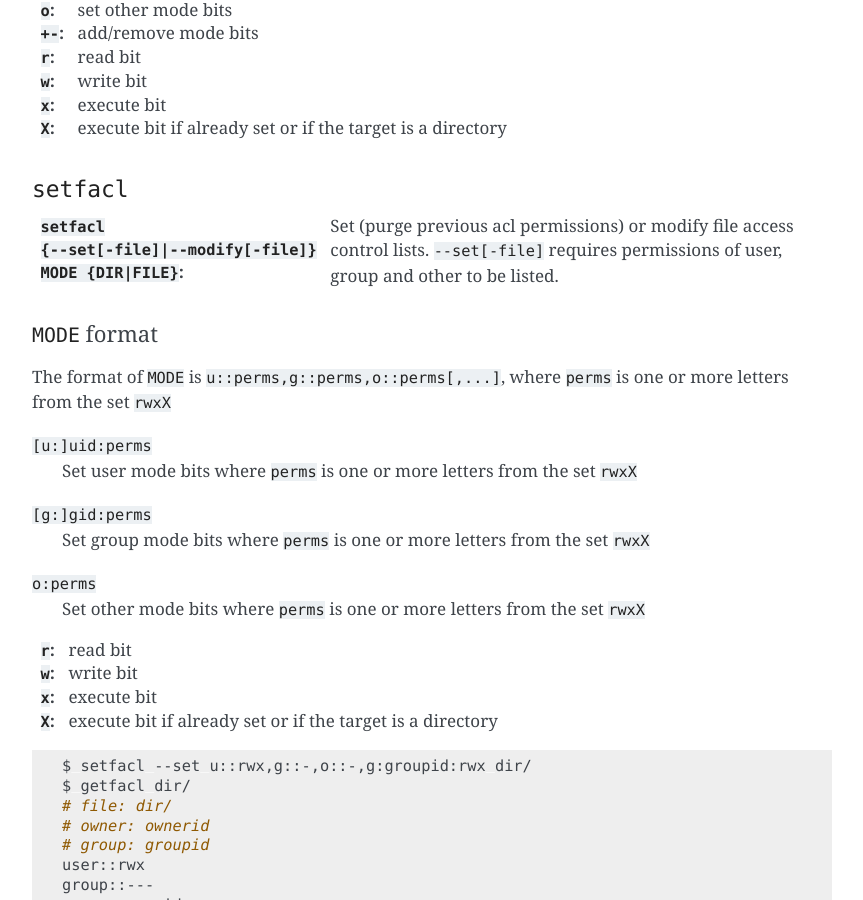
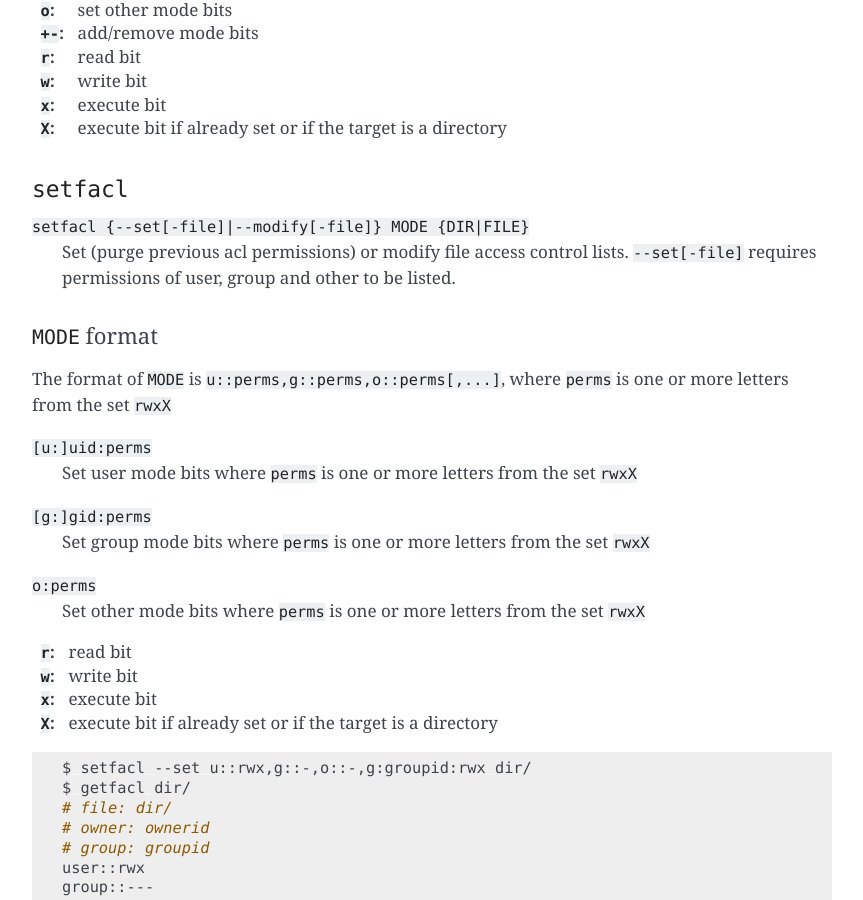
Before and after one commit to satyaog/cli-cheatsheet, a Sphinx documentation site: the page built from docs/source/index.rst, in a window 1280 px wide and 900 px high, scrolled down 2308 px. Shown: the whole window, without its empty margins (168-1031 px from the left). Built offline with Sphinx 7.4.7, drawn with Linux system fonts in a browser that asks for light colours.

```diff
--- a/docs/source/index.rst
+++ b/docs/source/index.rst
@@ -162,8 +162,7 @@ more letters from the set ``rwxX``
 ``setfacl``
 ===========
 
-:``setfacl {--set[-file]|--modify[-file]} MODE {DIR|FILE}``:
-
+``setfacl {--set[-file]|--modify[-file]} MODE {DIR|FILE}``
     Set (purge previous acl permissions) or modify file access control lists.
     ``--set[-file]`` requires permissions of user, group and other to be listed.
 
```
